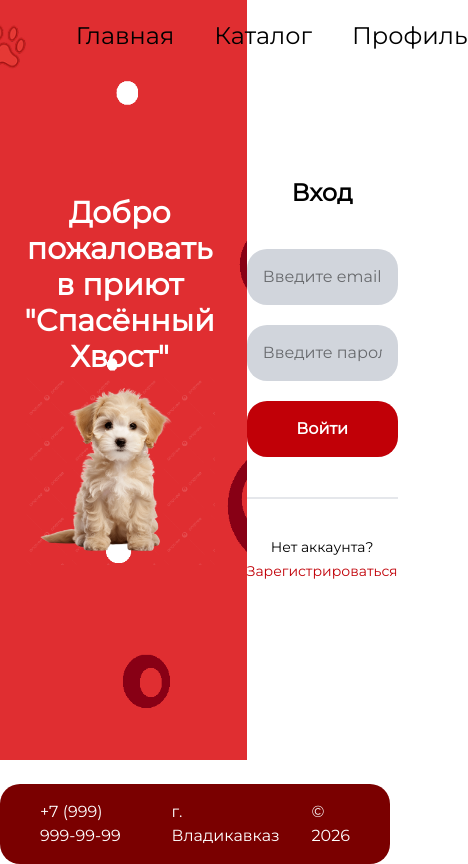
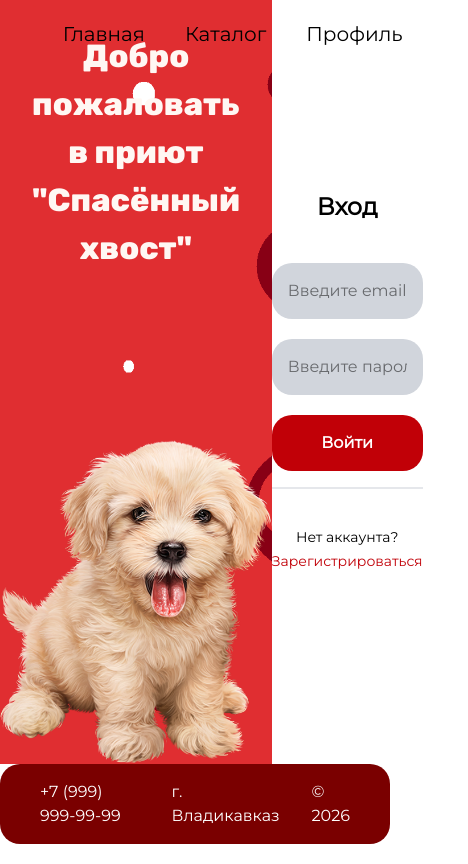
Before and after one commit to alinabzykova/ShelterSite, a Vue app: page /login in a window 390 px wide. Shown: the whole page, 468 px wide, since content can reach past the window. Built offline with nearby package versions, Linux system fonts and the light colour scheme; a web font is replaced by a local one.

Commit message:
подправила дизайн

```diff
--- a/index.html
+++ b/index.html
@@ -7,6 +7,8 @@
     <title>Спасённый хвост</title>
     <link href="https://fonts.googleapis.com/css2?family=Rubik+Spray+Paint&display=swap" rel="stylesheet">
     <link href="https://fonts.googleapis.com/css2?family=Montserrat&display=swap" rel="stylesheet">
+    <link href="https://fonts.googleapis.com/css2?family=Alegreya+Sans+SC:wght@400;700;900&display=swap" rel="stylesheet">
+    <link href="https://fonts.googleapis.com/css2?family=Rubik:wght@400;700;800&display=swap" rel="stylesheet">
   </head>
   <body>
     <div id="app"></div>
--- a/src/components/Footer.vue
+++ b/src/components/Footer.vue
@@ -1,5 +1,5 @@
 <template>
-  <footer class="bg-[#7a0000] text-white mt-6 px-10 py-4 flex justify-end gap-x-8 rounded-[20px]">
+  <footer class="bg-[#7a0000] text-white  px-10 py-4 flex justify-end gap-x-8 rounded-[20px]">
     <div>+7 (999) 999-99-99</div>
     <div>г. Владикавказ</div>
     <div>© 2026</div>
--- a/src/components/Hero.vue
+++ b/src/components/Hero.vue
@@ -1,5 +1,5 @@
 <template>
-  <section class="bg-red-500 rounded-[40px] px-12 py-10 flex items-center justify-between">
+  <section class="bg-red-500 relative rounded-[40px] px-12 py-10 mb-8 flex items-center justify-between">
 
     <!-- ЛЕВО -->
     <div class="text-white max-w-[600px]">
@@ -50,7 +50,10 @@
     </div>
 
     <!-- СОБАКА -->
-    <img src="/images/dog.png" class="w-[550px] -mr-10" />
+    <img
+      src="/images/dog.png"
+      class="absolute bottom-0 left-3/4 -translate-x-1/2"
+    />
 
   </section>
 </template>
--- a/src/style.css
+++ b/src/style.css
@@ -7,3 +7,7 @@
 body {
   font-family: 'Montserrat', sans-serif;
 }
+
+.font-rubik {
+  font-family: 'Rubik', sans-serif;
+}
--- a/src/views/LoginView.vue
+++ b/src/views/LoginView.vue
@@ -1,40 +1,44 @@
 <template>
-  <div class="all-the-page rounded-[20px]">
-    <!-- левый див не меняется -->
+  <div class="flex flex-col min-h-screen">
 
-    <div class="that-left-header-dog-thing break-words flex flex-col justify-center items-center text-center p-8">
-      <h4 class="text-white text-3xl font-['Montserrat'] font-black">Добро пожаловать в приют "Спасённый Хвост"</h4>
-      <img src="\images\sobakus.png" alt="Собака"  />
+    <!-- ОСНОВНОЙ КОНТЕНТ -->
+    <div class="all-the-page flex-1 rounded-[20px]">
+
+      <!-- ЛЕВАЯ ЧАСТЬ -->
+      <div class="that-left-header-dog-thing relative flex flex-col justify-between items-center text-center p-8">
+
+        <h4 class="font-rubik font-extrabold text-[32px] text-center text-[#fff7f3]">
+          Добро пожаловать в приют "Спасённый хвост"
+        </h4>
+
+        <img
+          src="/images/sobakus.png"
+          class="absolute bottom-0 left-1/2 -translate-x-1/2 w-96"
+        />
+
       </div>
 
-    <!-- справа ну неизменный хедер и переключение регистрации-авторизации -->
-    <div class="flex flex-col justify-between relative  ">
+      <!-- ПРАВАЯ ЧАСТЬ -->
+      <div class="flex flex-col justify-between relative">
 
-      <nav class="absolute top-5 right-5 flex gap-10 text-black text-2xl z-10">
-        <img src="/images/paw.png" class="w-[90px]" />
-        <router-link to="/" class="hover:underline">Главная</router-link>
-        <router-link to="/catalog" class="hover:underline">Каталог</router-link>
-        <router-link to="/profile" class="hover:underline">Профиль</router-link>
+        <nav class="absolute top-5 right-5 flex gap-10 text-black text-xl z-10">
+          <router-link to="/">Главная</router-link>
+          <router-link to="/catalog">Каталог</router-link>
+          <router-link to="/profile">Профиль</router-link>
         </nav>
 
         <div class="flex justify-center items-center flex-grow">
           <div class="flex flex-col items-center w-full max-w-[400px]">
 
-          <!-- оно -->
             <LoginForm v-if="isLoginMode" />
             <RegisterForm v-else />
 
-          <br>
             <hr class="w-full border-t-2 border-gray-200 my-4">
 
             <p class="mt-5 text-center">
-            <a
-              href="#"
-              @click.prevent="isLoginMode = !isLoginMode"
-              class="text-black text-sm no-underline border-b border-white/50 pb-0.5 hover:border-white font-['Montserrat']"
-            >
+              <a @click.prevent="isLoginMode = !isLoginMode" class="text-black text-sm">
                 {{ isLoginMode ? 'Нет аккаунта?' : 'Есть аккаунт?' }}
-              <span class="text-red-700 font-['Montserrat']">
+                <span class="text-red-700">
                   {{ isLoginMode ? 'Зарегистрироваться' : 'Войти' }}
                 </span>
               </a>
@@ -46,8 +50,11 @@
       </div>
 
     </div>
+
+    <!-- FOOTER -->
     <Footer />
 
+  </div>
 </template>
 
 <script setup>
@@ -61,11 +68,9 @@ const isLoginMode = ref(true)
 
 <style scoped>
 .all-the-page {
-  justify-self: center;
   display: grid;
   grid-template-columns: 1fr 2fr;
-  height: 90vh;
-  font-family: 'Montserrat', sans-serif;
+  flex: 1;
 }
 
 .that-left-header-dog-thing {
--- a/src/views/ProfileView.vue
+++ b/src/views/ProfileView.vue
@@ -22,12 +22,11 @@ import Header from '../components/Header.vue'
 
         <!-- ИМЯ -->
         <div class="text-center lg:text-left">
-          <h1 class="text-4xl lg:text-6xl font-bold text-white">
+          <h1 class="text-4xl lg:text-8xl font-bold text-white mt-30">
             ИМЯ
           </h1>
 
-          <!-- СМЕЩАЕМ НИЖЕ -->
-          <h2 class="text-xl lg:text-2xl text-white mt-10 font-semibold">
+          <h2 class="text-xl lg:text-2xl text-white mt-30 font-semibold">
             ИЗБРАННОЕ
           </h2>
         </div>
@@ -51,9 +50,6 @@ import Header from '../components/Header.vue'
         <!-- ИЗБРАННОЕ -->
         <div class="flex flex-col gap-4">
 
-          <div class="bg-white rounded-3xl p-4 font-bold text-center">
-            ССЫЛКИ НА ПРИЮЧЕННЫХ ЖИВОТНЫХ
-          </div>
 
           <div class="bg-white rounded-3xl p-4">
             /animal/1 — Рекс
```
Also changed, not shown: public/images/dog1.jpg (deleted), public/images/sobakus.png. Lines whose indentation alone changed are shown as unchanged.
